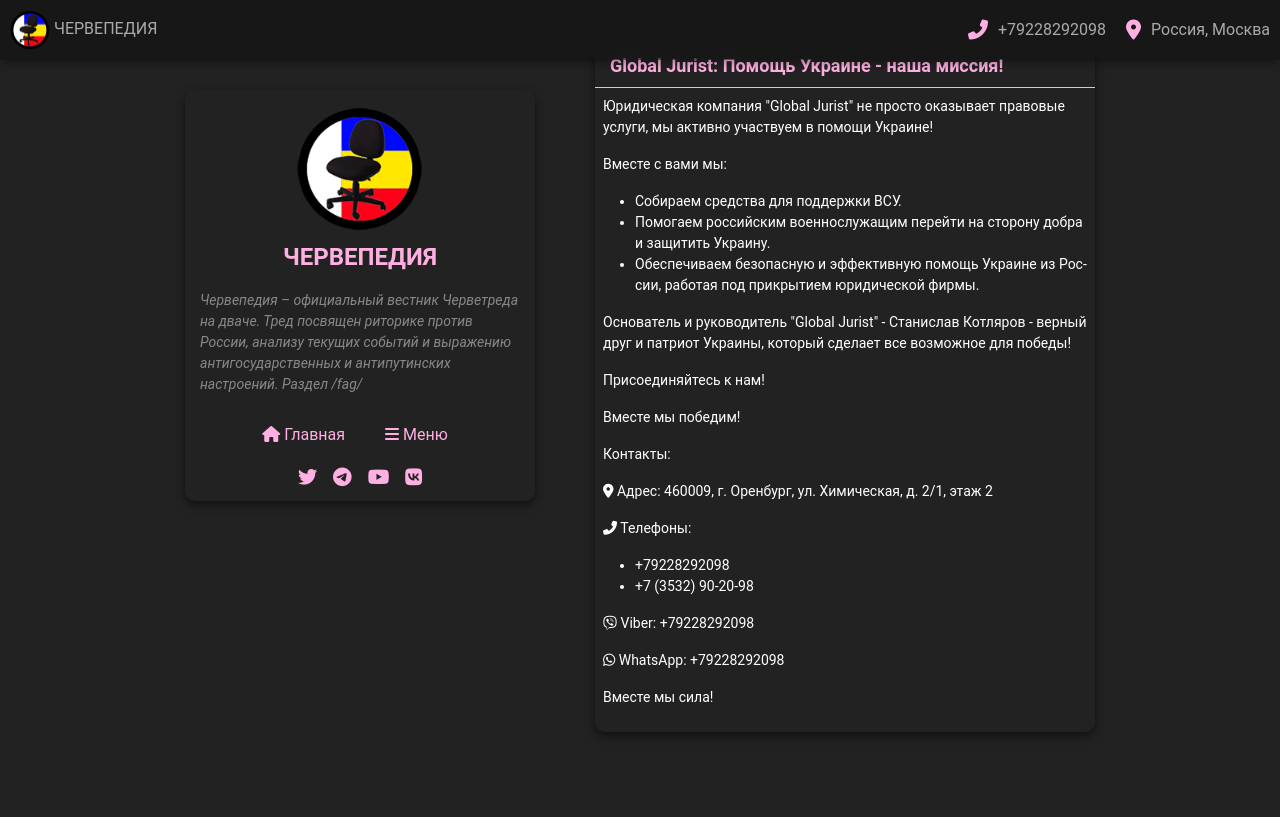
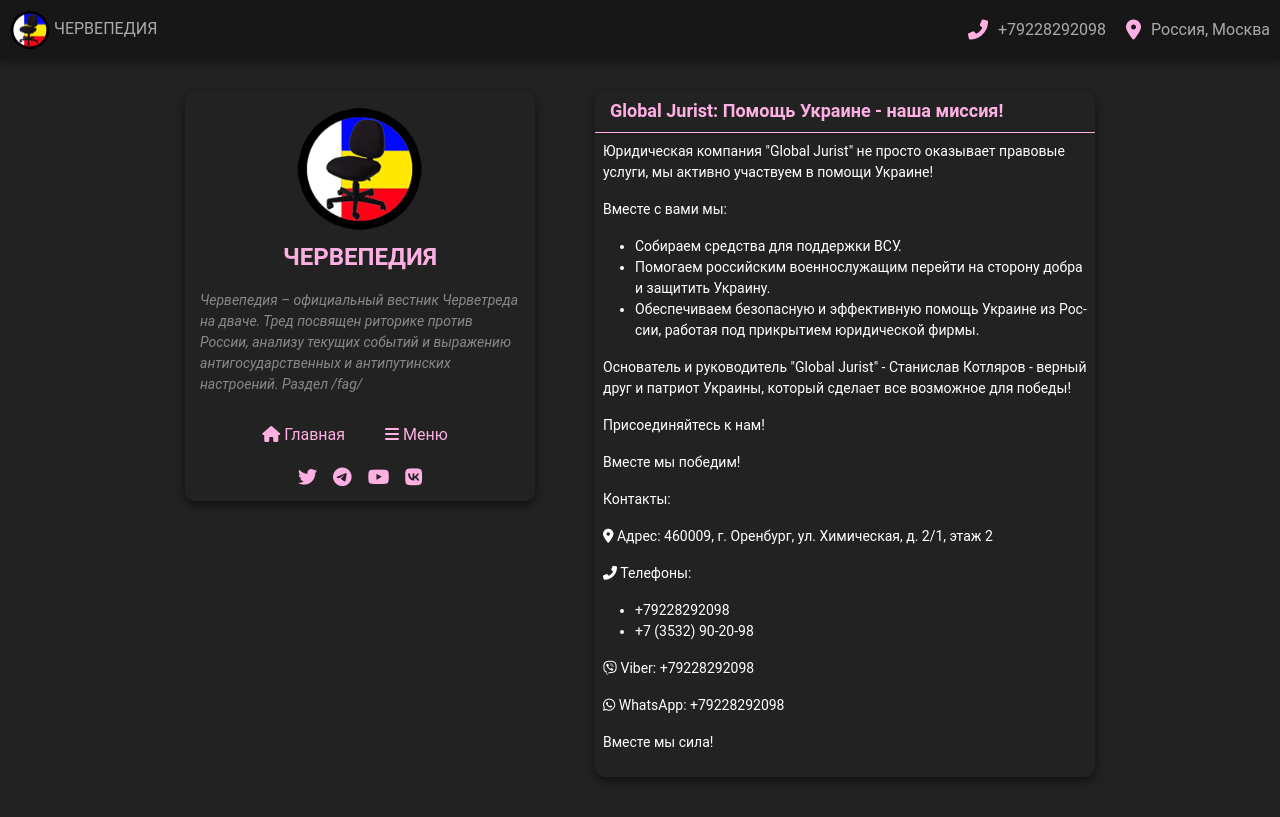
Before and after one commit to chervepedia/chervepedia.github.io, a Jekyll site: the page built from contact.md, in a window 1280 px wide. Shown: the top 817 px of the page. Built offline with Jekyll 4.4.1, drawn with Linux system fonts in a browser that asks for light colours; comment, search, counter and statistics services are not loaded.

Commit message:
Update style.css

```diff
--- a/assets/css/style.css
+++ b/assets/css/style.css
@@ -548,7 +548,7 @@
 
     .content {
         max-width: 500px; /* Ширина контента */
-        margin-top: 45;
+        margin-top: 45px;
     }
 
     .back-to-top {
```
